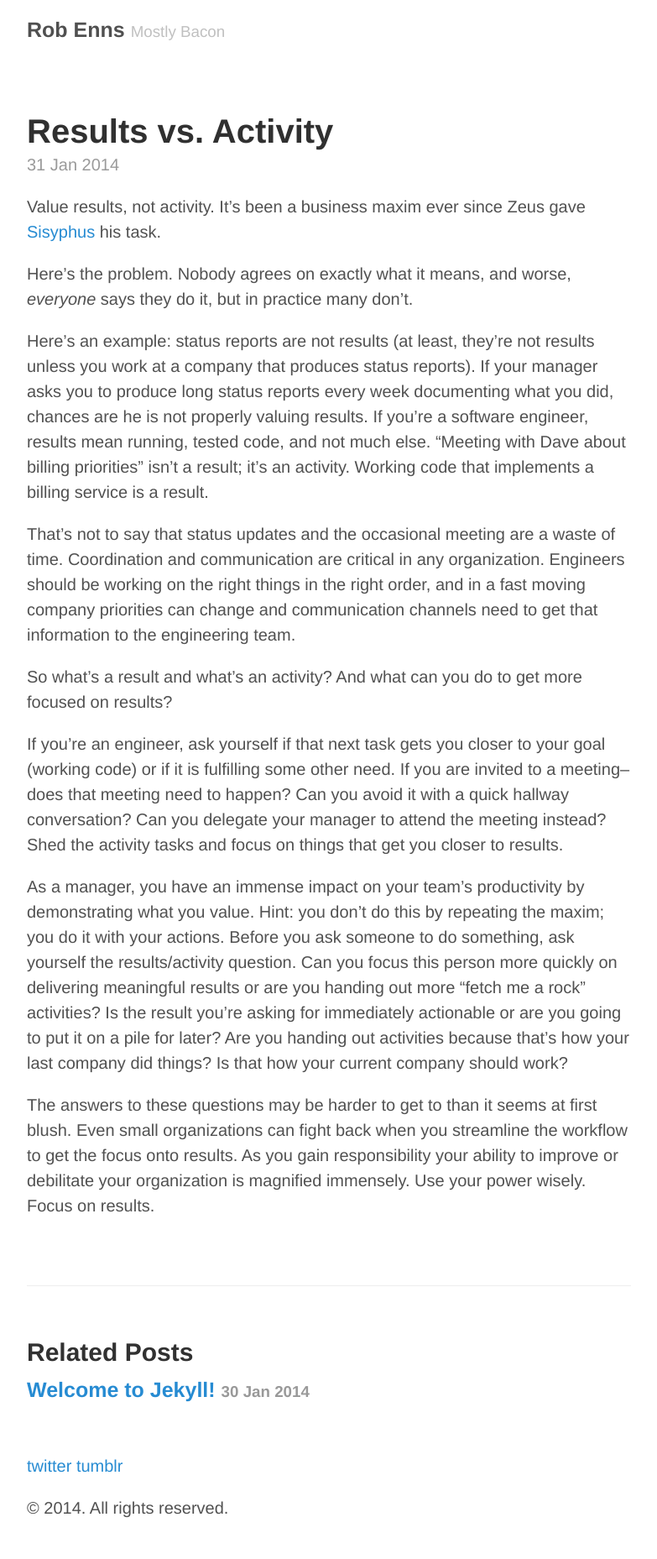
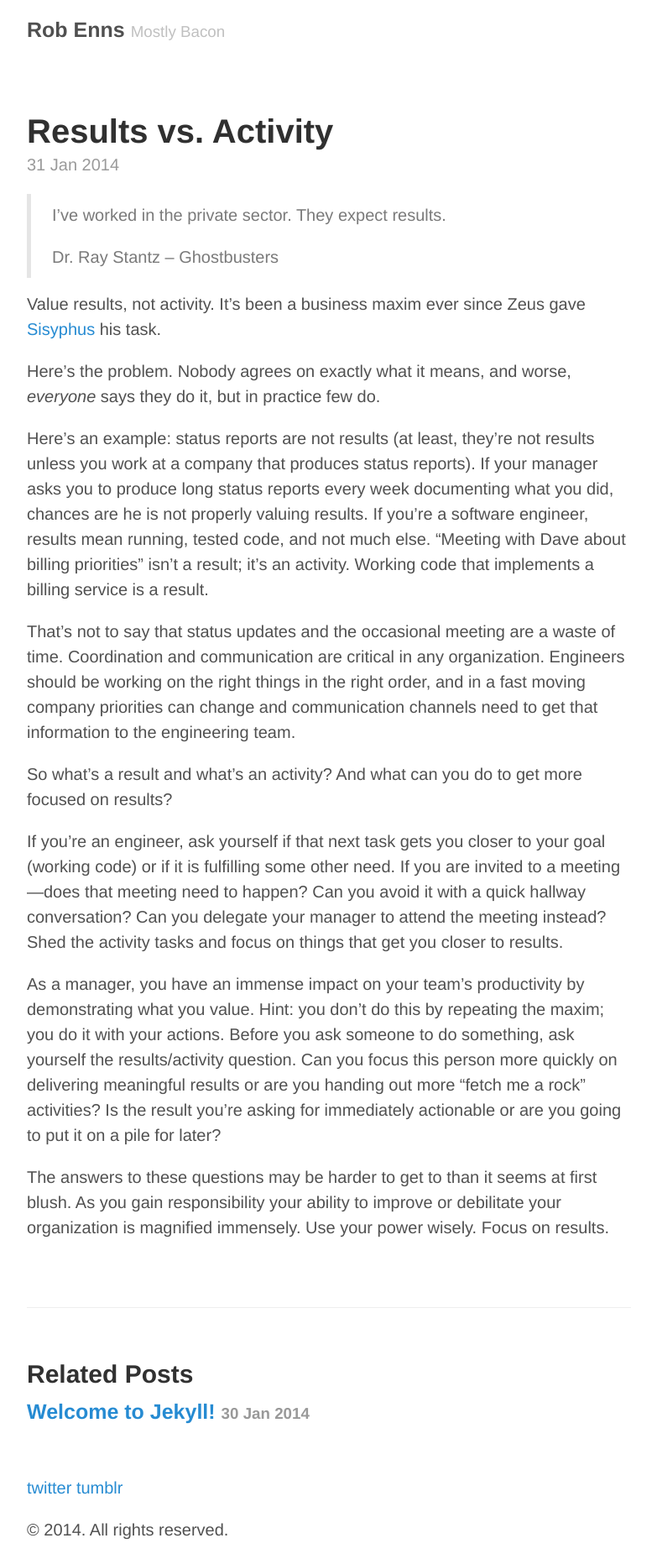
Before and after one commit to rpe/rpe.github.io, a Jekyll site: the page built from _posts/2014-01-31-results-vs-activity.markdown, in a window 1280 px wide. Shown: the whole page at 84% size, without its empty margins (248-1031 px from the left). Built offline with Jekyll 4.4.1, drawn with Linux system fonts in a browser that asks for light colours; Markdown is read by kramdown in place of the engine named in the settings; before the commit the page ends 1831 px from its top, so only the background shows below that.

Commit message:
Edit results post.

```diff
--- a/_drafts/rednecks.markdown
+++ b/_drafts/rednecks.markdown
@@ -10,3 +10,5 @@ if you mow your lawn and find a car
 
 what motivates it
 how to address it
+
+With apologies to [Jeff Foxworthy](http://www.jefffoxworthy.com).
--- a/_posts/2014-01-31-results-vs-activity.markdown
+++ b/_posts/2014-01-31-results-vs-activity.markdown
@@ -5,9 +5,13 @@ date:   2014-01-31 09:40:00
 categories: management business
 ---
 
+> I've worked in the private sector. They expect results.
+>
+> Dr. Ray Stantz -- Ghostbusters
+
 Value results, not activity. It’s been a business maxim ever since Zeus gave [Sisyphus](http://en.wikipedia.org/wiki/Sisyphus) his task.
 
-Here’s the problem. Nobody agrees on exactly what it means, and worse, *everyone* says they do it, but in practice many don’t.
+Here’s the problem. Nobody agrees on exactly what it means, and worse, *everyone* says they do it, but in practice few do.
 
 Here’s an example: status reports are not results (at least, they’re not results unless you work at a company that produces status reports). If your manager asks you to produce long status reports every week documenting what you did, chances are he is not properly valuing results. If you’re a software engineer, results mean running, tested code, and not much else. “Meeting with Dave about billing priorities” isn’t a result; it’s an activity. Working code that implements a billing service is a result.
 
@@ -15,9 +19,9 @@ That’s not to say that status updates and the occasional meeting are a waste o
 
 So what’s a result and what’s an activity? And what can you do to get more focused on results?
 
-If you’re an engineer, ask yourself if that next task gets you closer to your goal (working code) or if it is fulfilling some other need. If you are invited to a meeting--does that meeting need to happen? Can you avoid it with a quick hallway conversation? Can you delegate your manager to attend the meeting instead? Shed the activity tasks and focus on things that get you closer to results.
+If you’re an engineer, ask yourself if that next task gets you closer to your goal (working code) or if it is fulfilling some other need. If you are invited to a meeting---does that meeting need to happen? Can you avoid it with a quick hallway conversation? Can you delegate your manager to attend the meeting instead? Shed the activity tasks and focus on things that get you closer to results.
 
-As a manager, you have an immense impact on your team’s productivity by demonstrating what you value. Hint: you don’t do this by repeating the maxim; you do it with your actions. Before you ask someone to do something, ask yourself the results/activity question. Can you focus this person more quickly on delivering meaningful results or are you handing out more “fetch me a rock” activities? Is the result you’re asking for immediately actionable or are you going to put it on a pile for later? Are you handing out activities because that’s how your last company did things? Is that how your current company should work?
+As a manager, you have an immense impact on your team’s productivity by demonstrating what you value. Hint: you don’t do this by repeating the maxim; you do it with your actions. Before you ask someone to do something, ask yourself the results/activity question. Can you focus this person more quickly on delivering meaningful results or are you handing out more “fetch me a rock” activities? Is the result you’re asking for immediately actionable or are you going to put it on a pile for later?
 
-The answers to these questions may be harder to get to than it seems at first blush. Even small organizations can fight back when you streamline the workflow to get the focus onto results.
+The answers to these questions may be harder to get to than it seems at first blush.
 As you gain responsibility your ability to improve or debilitate your organization is magnified immensely. Use your power wisely. Focus on results.
```
